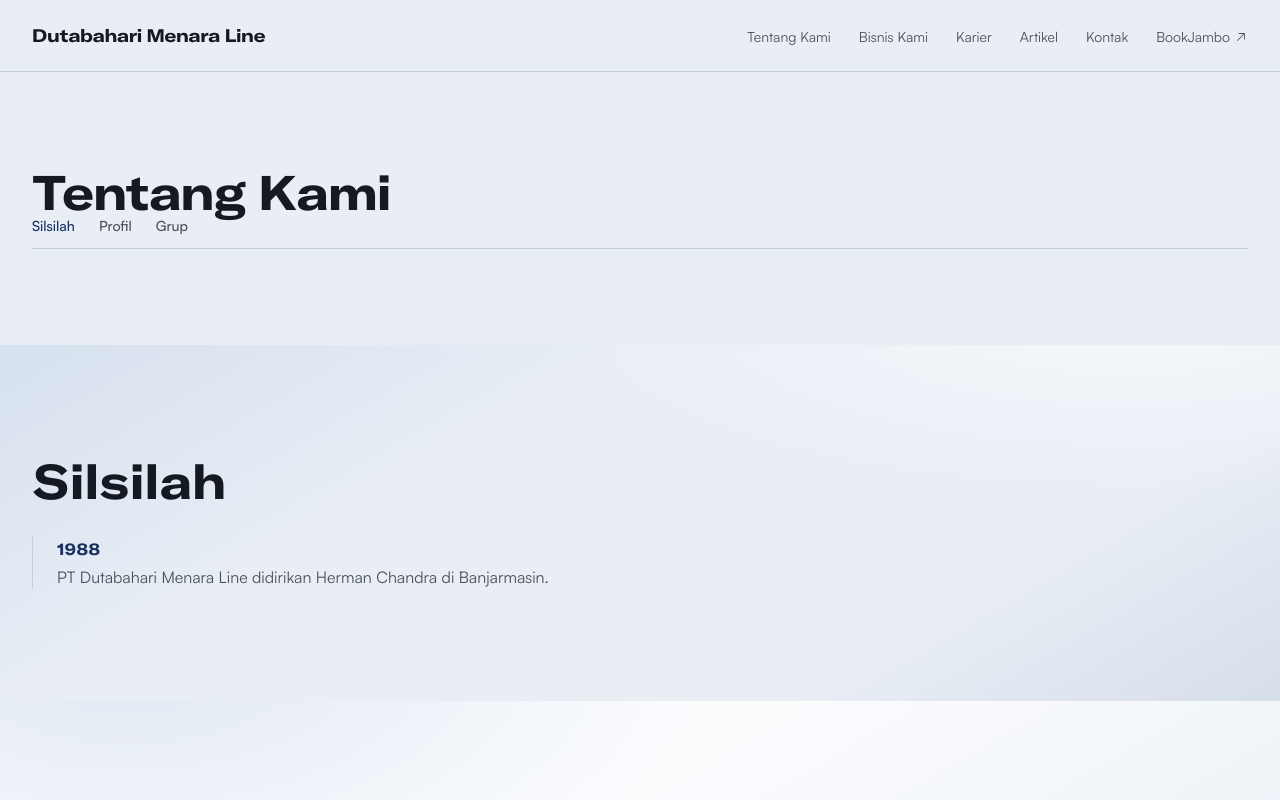
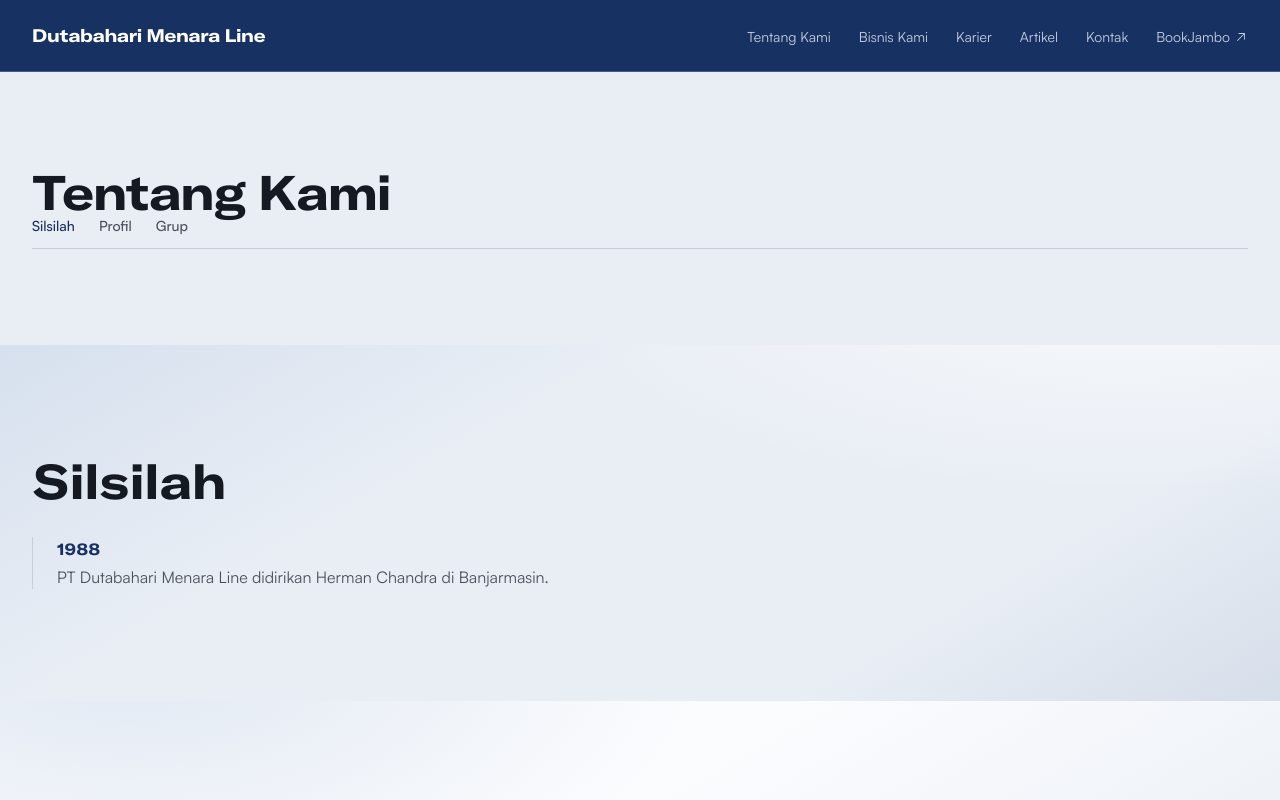
Before and after one commit to BayuSatrio2804/LandingPageDml, a Next.js app in the folder dml-web/: page /tentang-kami in a window 1280 px wide. Shown: the top 800 px of the page. Built offline with nearby package versions, Linux system fonts and the light colour scheme; no server answers.

Commit message:
style: kepala halaman jadi pita navy, sepasang dengan kaki halaman
Signed-off-by: WaxArsatia <waxarsatia@gmail.com>

```diff
--- a/dml-web/src/components/layout/mobile-menu.tsx
+++ b/dml-web/src/components/layout/mobile-menu.tsx
@@ -42,12 +42,22 @@
         id="menu-mobile"
         aria-label="Navigasi utama mobile"
         hidden={!open}
-        // Panel putih di atas bidang biru-putih, bukan bidang yang sama dengan
-        // halaman. Di palet gelap panel bg-surface masih terpisah karena berada
-        // di atas foto; di sini ia akan menyatu dengan latar dan menu terbaca
-        // seperti halaman yang tiba-tiba menumpuk teks. Bayangan mengikuti
-        // --shadow-bg pthis.id.
-        className="fixed inset-x-0 top-16 border-b border-surface-3 bg-surface-2 px-4 pb-8 pt-4 shadow-[0_6px_18px_rgba(22,65,148,0.08)]"
+        // Panel terang di atas bidang biru-abu, bukan bidang yang sama dengan
+        // halaman. Kalau panelnya bg-surface ia menyatu dengan latar dan menu
+        // terbaca seperti halaman yang tiba-tiba menumpuk teks. Sejak Plan 7
+        // panel ini turun dari header navy, jadi ia dibaca sebagai laci — pola
+        // yang sama dengan ptdml.com.
+        //
+        // text-ink WAJIB eksplisit di sini. Panel ini dirender di dalam
+        // <header> yang memasang text-on-accent, dan warna teks diwariskan,
+        // jadi tautan di bawah akan jadi putih di atas panel nyaris putih
+        // kalau dibiarkan mewarisi. contrast-tokens.spec.ts tidak akan pernah
+        // menangkapnya: latar efektif panel ini surface-2, bukan accent, jadi
+        // collectOnAccent membuangnya sebelum sempat diperiksa.
+        //
+        // Bayangannya ditintakan ke aksen, bukan hitam murni, supaya tidak
+        // terbaca sebagai lubang.
+        className="fixed inset-x-0 top-16 border-b border-surface-3 bg-surface-2 px-4 pb-8 pt-4 text-ink shadow-[0_6px_18px_rgba(24,49,99,0.08)]"
       >
         <ul className="space-y-1">
           {items.map((item) => (
--- a/dml-web/src/components/layout/site-header.tsx
+++ b/dml-web/src/components/layout/site-header.tsx
@@ -6,7 +6,20 @@
 
 export function SiteHeader() {
   return (
-    <header className="isolate sticky top-0 z-40 h-16 border-b border-surface-3 bg-surface/85 backdrop-blur md:h-[72px]">
+    /*
+     * Pita navy penuh, sepasang dengan kaki halaman. Solid, bukan bg-accent/90:
+     * contrast-tokens.spec.ts membandingkan latar efektif dengan nilai accent
+     * persis, dan varian beropasitas menghasilkan rgba(...) yang tidak cocok,
+     * jadi seluruh header akan dilewati diam-diam oleh pemeriksaan itu.
+     *
+     * text-on-accent dipasang di elemen header, bukan per-anak, supaya wordmark
+     * dan ikon hamburger ikut putih. Ikon bukan simpul teks, jadi e2e tidak
+     * akan pernah menangkapnya kalau ia tertinggal mewarisi ink.
+     *
+     * Tautan nav memakai surface-3 dan menguat ke on-accent saat hover. Dua
+     * warna itu, dan cuma dua itu, yang ada di allowlist e2e.
+     */
+    <header className="isolate sticky top-0 z-40 h-16 border-b border-on-accent/20 bg-accent text-on-accent md:h-[72px]">
       <div className="mx-auto flex h-full max-w-[1400px] items-center justify-between px-4 md:px-8">
         <Link
           href="/"
@@ -23,12 +36,12 @@
                   <ExternalLink
                     href={item.href}
                     label={item.label}
-                    className="inline-flex items-center gap-1 text-sm text-ink-muted transition-colors hover:text-ink"
+                    className="inline-flex items-center gap-1 text-sm text-surface-3 transition-colors hover:text-on-accent"
                   />
                 ) : (
                   <Link
                     href={item.href}
-                    className="text-sm text-ink-muted transition-colors hover:text-ink"
+                    className="text-sm text-surface-3 transition-colors hover:text-on-accent"
                   >
                     {item.label}
                   </Link>
--- a/dml-web/src/components/layout/skip-link.tsx
+++ b/dml-web/src/components/layout/skip-link.tsx
@@ -1,8 +1,18 @@
 export function SkipLink() {
   return (
+    /*
+     * Pil dibalik sejak Plan 7: bidang terang, teks navy. Sebelumnya bg-accent,
+     * dan begitu kepala halaman jadi pita navy pil itu jadi navy di atas navy —
+     * top-4 dengan z-50 mendaratkannya persis di dalam pita setinggi 64/72px.
+     *
+     * Cincinnya bukan hiasan. Pil ini fixed dan halaman bergulir di bawahnya,
+     * jadi ia harus terbaca di dua latar: di atas navy, bidang terangnya sendiri
+     * yang membedakan (12,3:1); di atas bidang halaman terang, bedanya cuma
+     * 1,1:1 dan yang menggambar tepinya semata-mata cincin navy itu.
+     */
     <a
       href="#konten-utama"
-      className="sr-only focus:not-sr-only focus:fixed focus:left-4 focus:top-4 focus:z-50 focus:rounded-full focus:bg-accent focus:px-5 focus:py-2 focus:text-on-accent"
+      className="sr-only focus:not-sr-only focus:fixed focus:left-4 focus:top-4 focus:z-50 focus:rounded-full focus:bg-surface-2 focus:px-5 focus:py-2 focus:text-accent focus:ring-2 focus:ring-accent"
     >
       Lompat ke konten utama
     </a>
```
